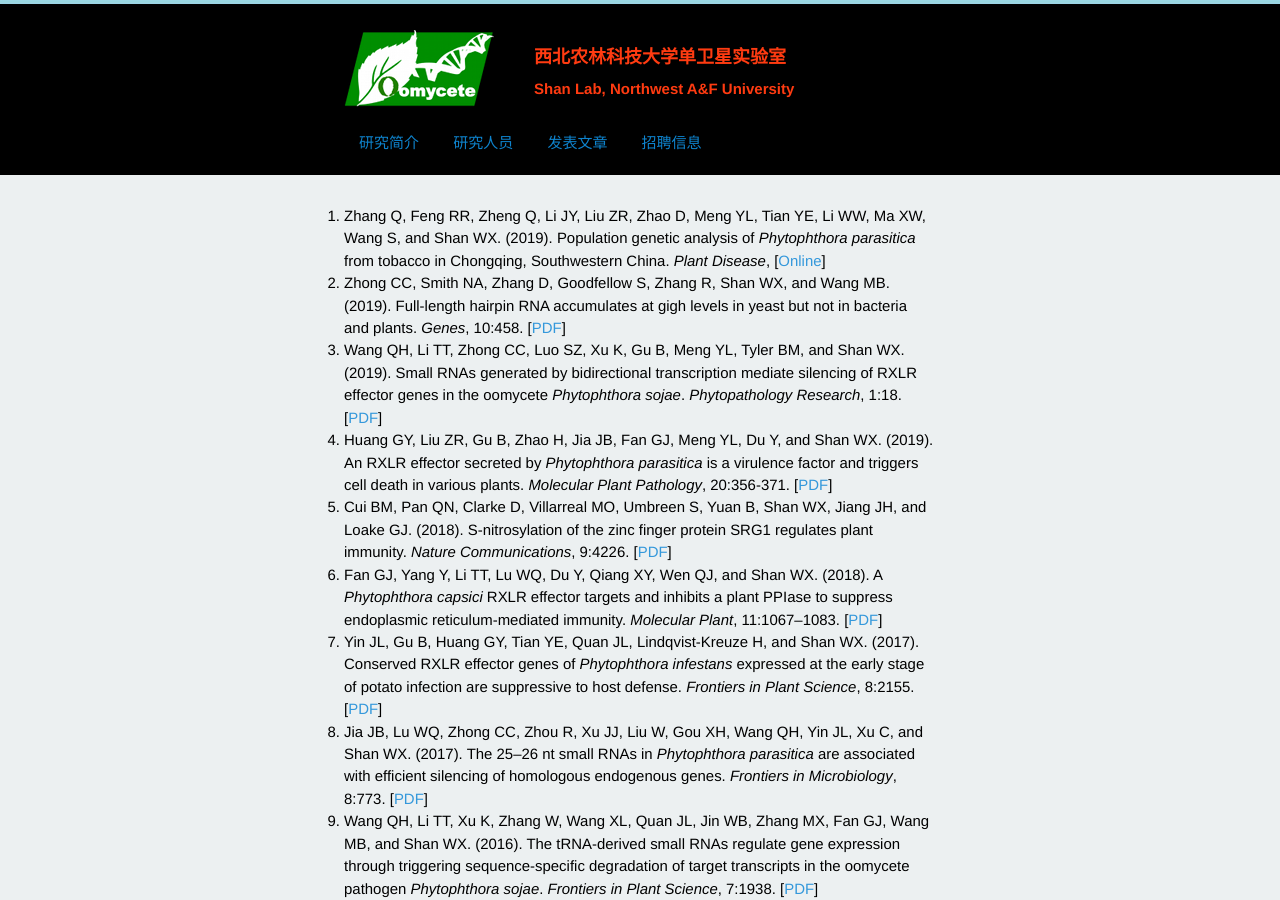
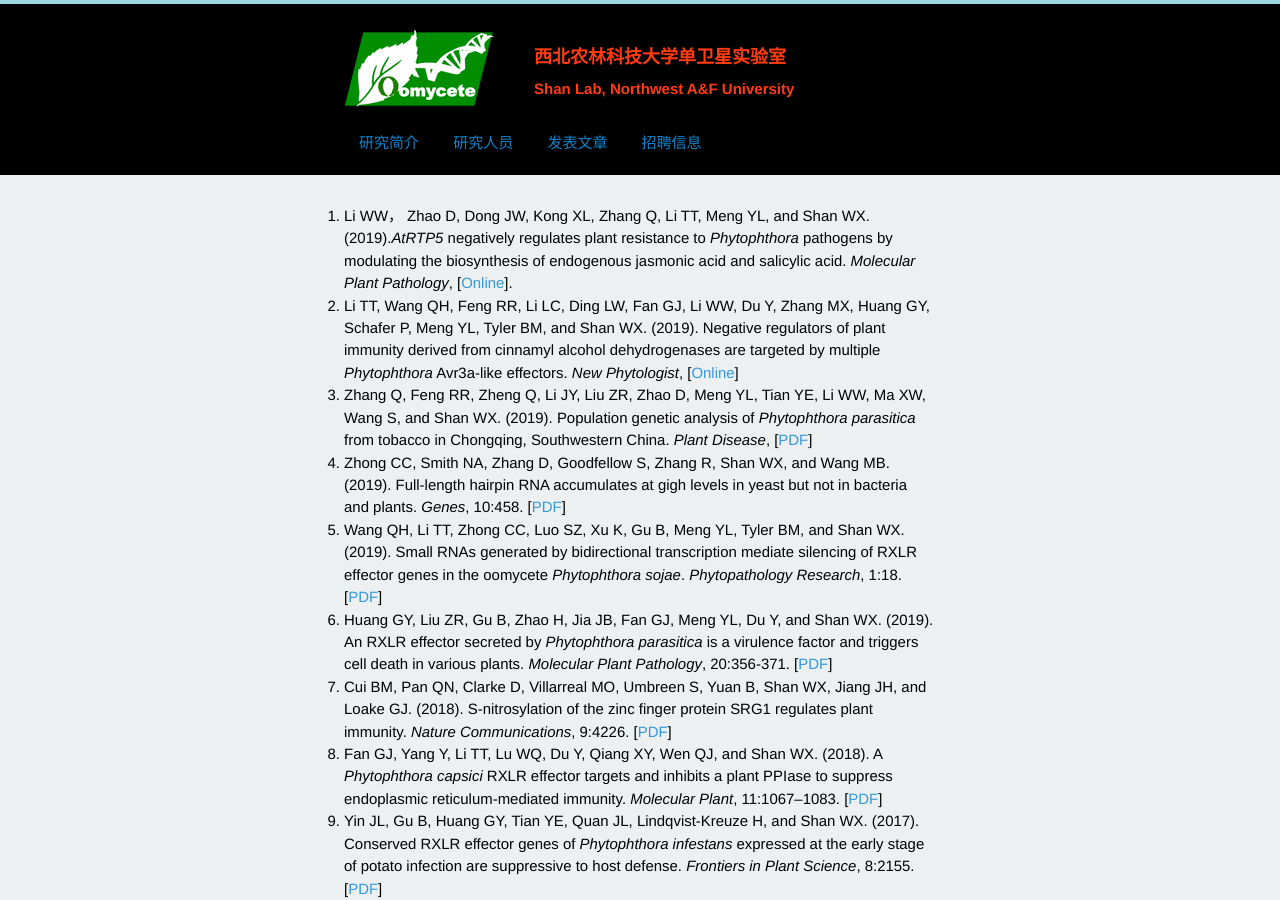
Before and after one commit to shanclub2/shanlab, a Jekyll site: the page built from publication.html, in a window 1280 px wide and 900 px high. Built offline with Jekyll 4.4.1, drawn with Linux system fonts in a browser that asks for light colours; Markdown is read by kramdown in place of the engine named in the settings; a script that is not in the unit is left out.

Commit message:
upd (#6)
* upd

* upd

* upd

* upd

* Delete WWLi2019.pdf

* update pub

```diff
--- a/publication.html
+++ b/publication.html
@@ -11,7 +11,15 @@
 <ol>
 
 <li>
-Zhang Q, Feng RR, Zheng Q, Li JY, Liu ZR, Zhao D, Meng YL, Tian YE, Li WW, Ma XW, Wang S, and Shan WX. (2019). Population genetic analysis of <i>Phytophthora parasitica</i> from tobacco in Chongqing, Southwestern China. <i>Plant Disease</i>, [<a href="https://doi.org/10.1094/PDIS-05-18-0879-RE">Online</a>]
+Li WW， Zhao D, Dong JW, Kong XL, Zhang Q, Li TT, Meng YL, and Shan WX. (2019).<i>AtRTP5</i> negatively regulates plant resistance to <i>Phytophthora</i> pathogens by modulating the biosynthesis of endogenous jasmonic acid and salicylic acid. <i>Molecular Plant Pathology</i>, [<a href="https://bsppjournals.onlinelibrary.wiley.com/doi/epdf/10.1111/mpp.12883">Online</a>].
+</li>
+
+<li>
+Li TT, Wang QH, Feng RR, Li LC, Ding LW, Fan GJ, Li WW, Du Y, Zhang MX, Huang GY, Schafer P, Meng YL, Tyler BM, and Shan WX. (2019). Negative regulators of plant immunity derived from cinnamyl alcohol dehydrogenases are targeted by multiple <i>Phytophthora</i> Avr3a‐like effectors. <i>New Phytologist</i>, [<a href="https://nph.onlinelibrary.wiley.com/doi/full/10.1111/nph.16139">Online</a>]
+</li>
+
+<li>
+Zhang Q, Feng RR, Zheng Q, Li JY, Liu ZR, Zhao D, Meng YL, Tian YE, Li WW, Ma XW, Wang S, and Shan WX. (2019). Population genetic analysis of <i>Phytophthora parasitica</i> from tobacco in Chongqing, Southwestern China. <i>Plant Disease</i>, [<a href="pdf/qzhang2019-1.pdf">PDF</a>]
 </li>
 
 <li>
```
Also changed, not shown: 1 other file.
